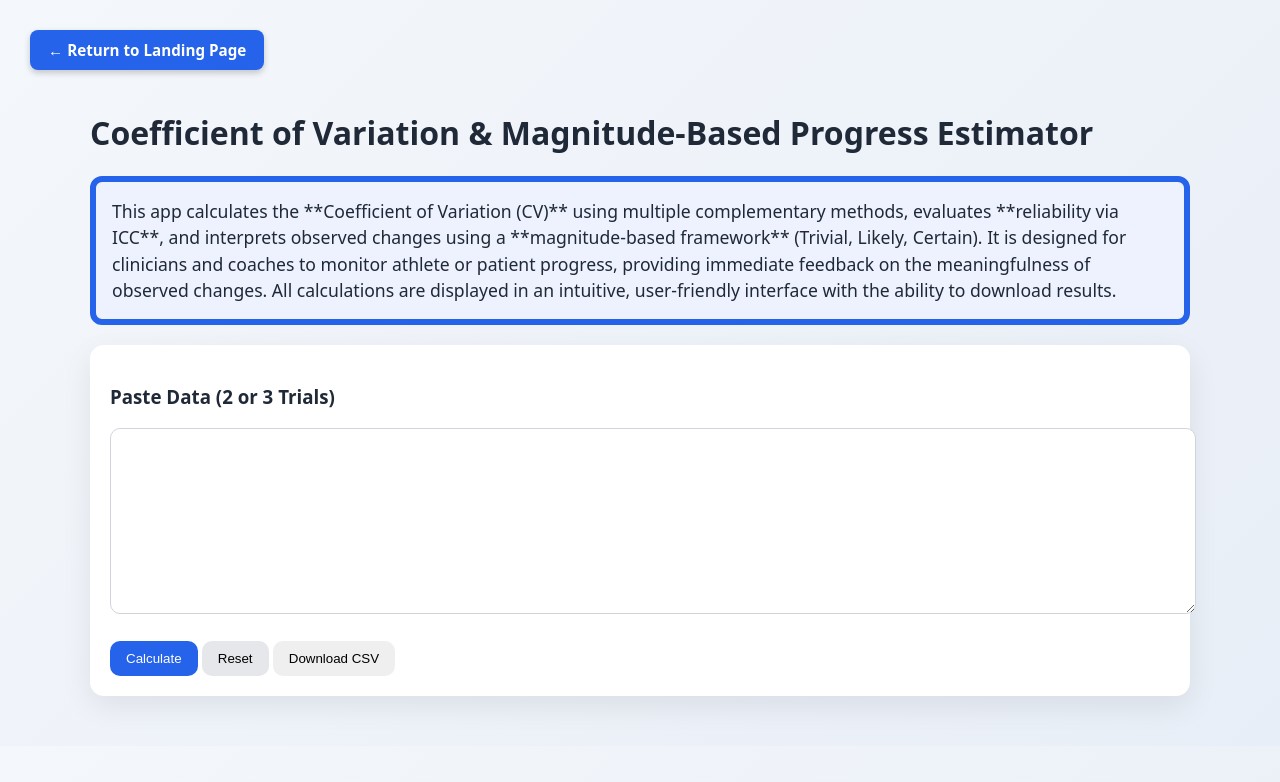
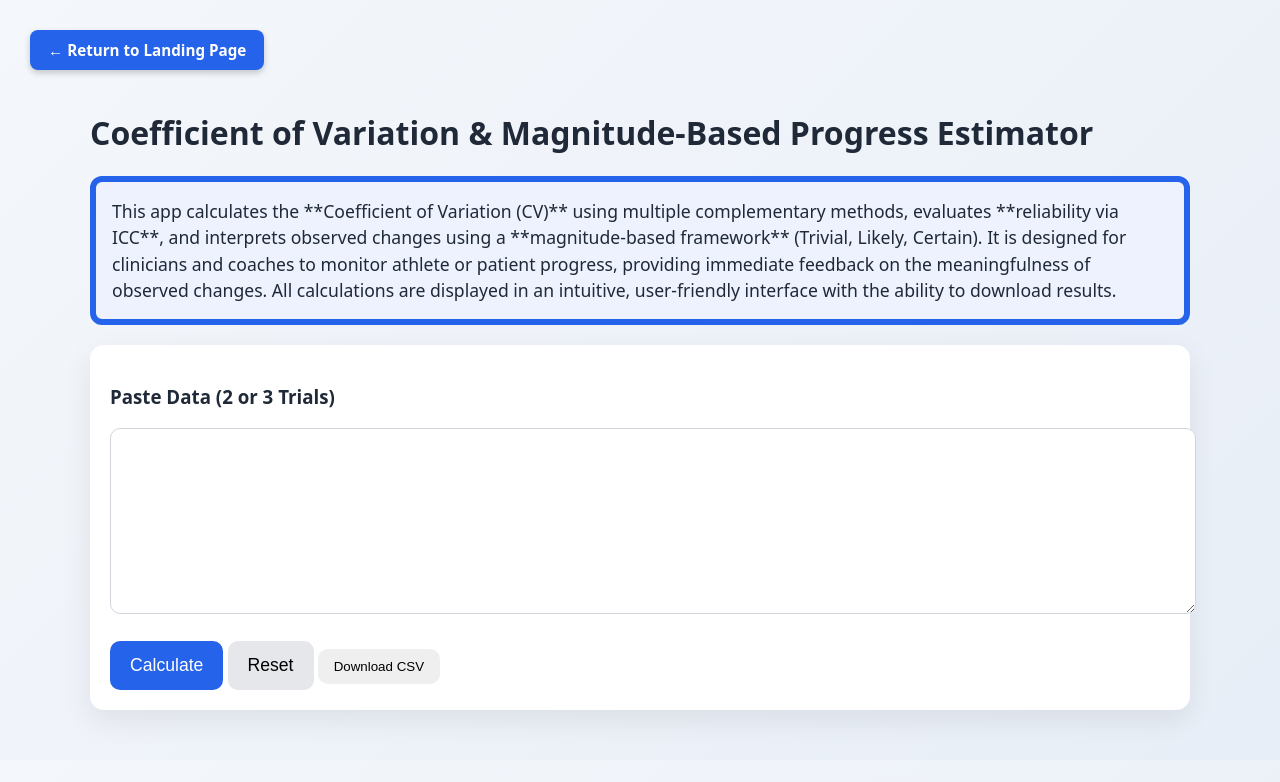
Before and after one commit to jam-moh/Ankle-Measurement-Calculators, a plain HTML site: page cv/index.html in a window 1280 px wide. Drawn offline with Linux system fonts and the light colour scheme.

Commit message:
Update index.html

```diff
--- a/cv/index.html
+++ b/cv/index.html
@@ -92,6 +92,13 @@ button{
   font-size:1.1rem;
   line-height:1.5;
   border: 6px solid #2563eb; /* now a solid border around all sides */
+}
+/* 🔹 Larger buttons for older users */
+button.primary, button.reset {
+  padding: 14px 20px;     /* bigger clickable area */
+  font-size: 1.1rem;      /* easier to read text */
+  border-radius: 10px;    /* keep rounded corners */
+  cursor: pointer;
 }
 
 </style>
```
